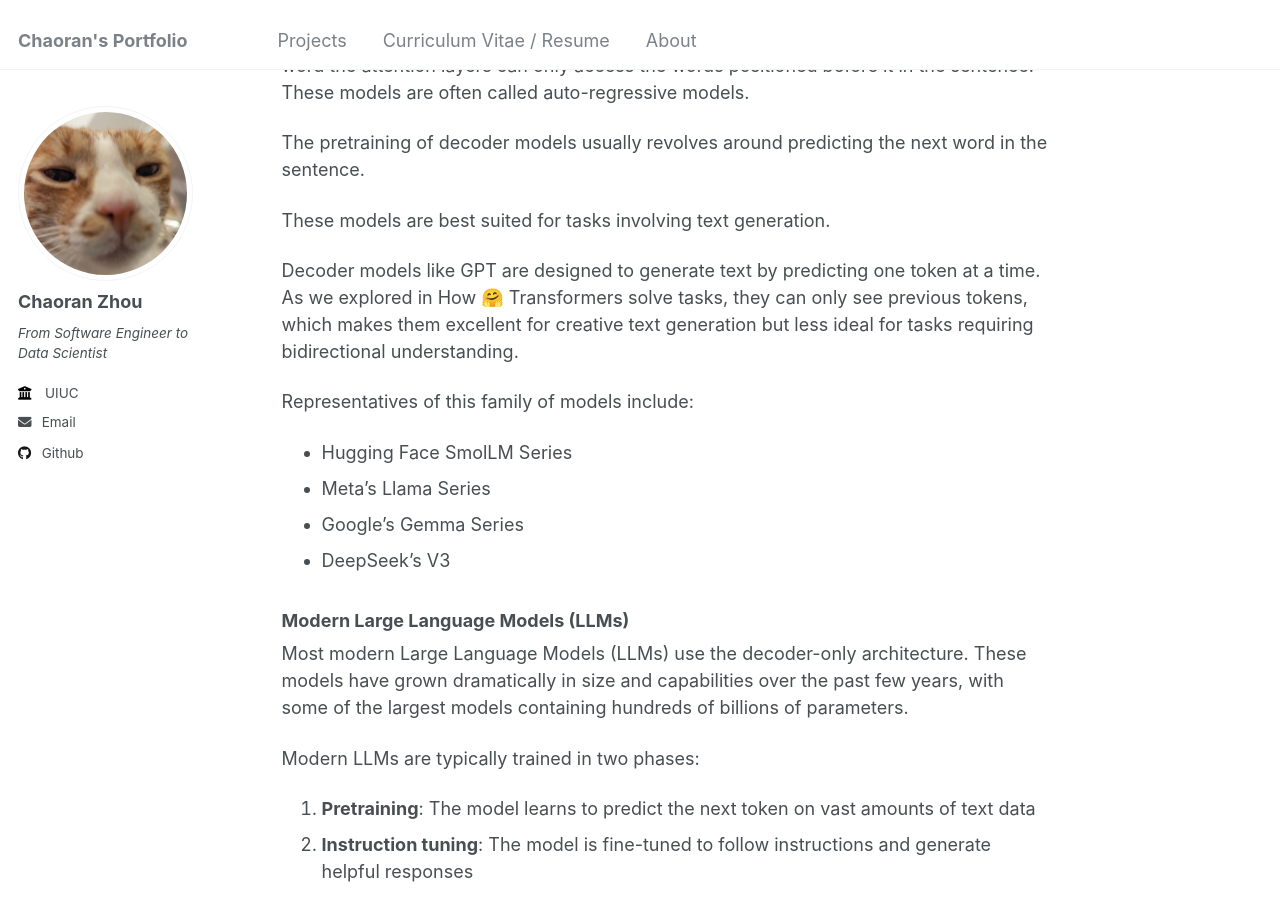
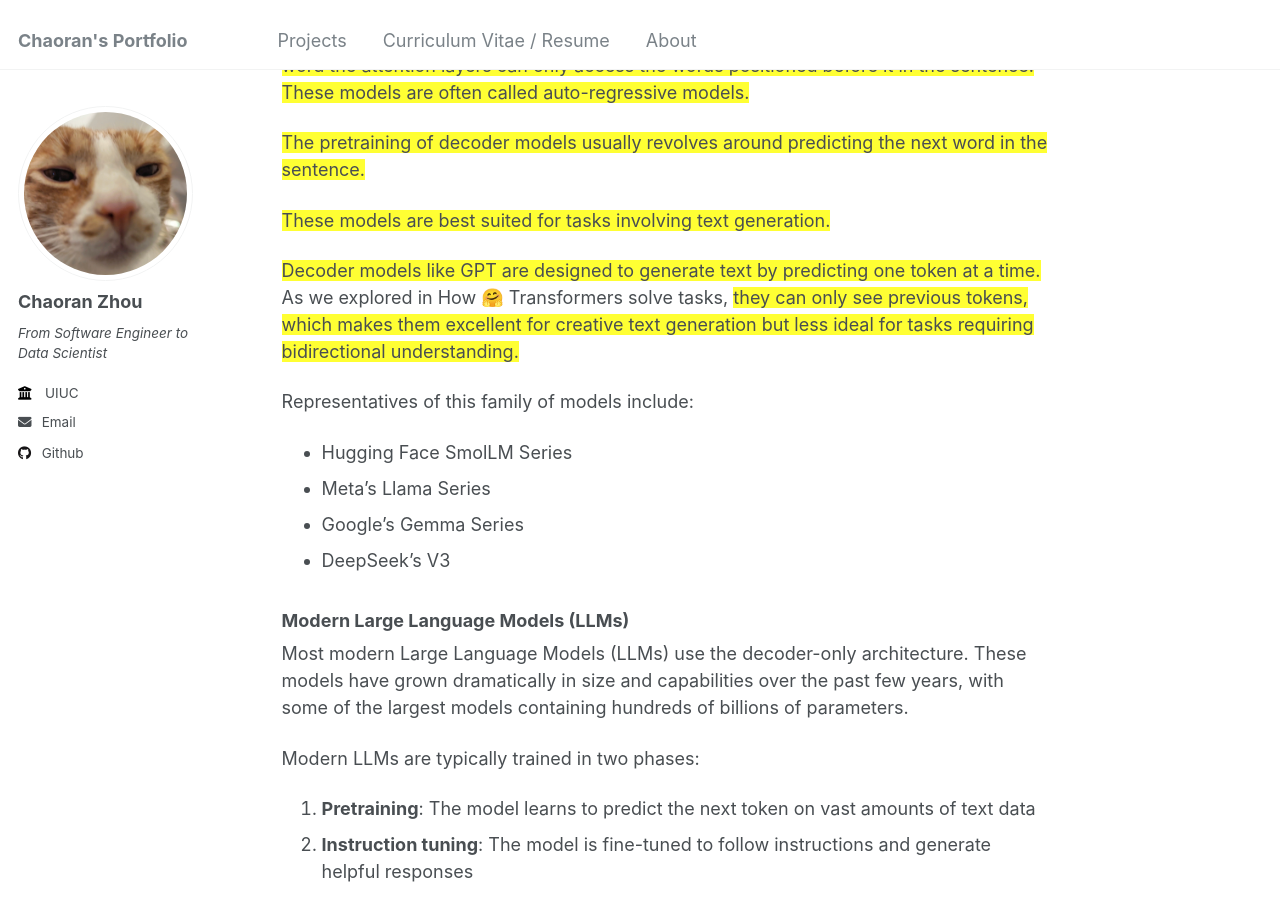
Before and after one commit to ranranrunforit/ranranrunforit.github.io, a Jekyll site: the page built from _projects/project-15.md, in a window 1280 px wide and 900 px high, scrolled down 28221 px. Built offline with Jekyll 4.4.1, drawn with Linux system fonts in a browser that asks for light colours.

Commit message:
Update project-15.md

```diff
--- a/_projects/project-15.md
+++ b/_projects/project-15.md
@@ -657,13 +657,13 @@ Representatives of this family of models include:
 
 ### Decoder models
 
-Decoder models use only the decoder of a Transformer model. At each stage, for a given word the attention layers can only access the words positioned before it in the sentence. These models are often called auto-regressive models.
+<span style="background-color: #FFFF33;">Decoder models use only the decoder of a Transformer model. At each stage, for a given word the attention layers can only access the words positioned before it in the sentence. These models are often called auto-regressive models.</span>
 
-The pretraining of decoder models usually revolves around predicting the next word in the sentence.
+<span style="background-color: #FFFF33;">The pretraining of decoder models usually revolves around predicting the next word in the sentence.</span>
 
-These models are best suited for tasks involving text generation.
+<span style="background-color: #FFFF33;">These models are best suited for tasks involving text generation.</span>
 
-Decoder models like GPT are designed to generate text by predicting one token at a time. As we explored in How 🤗 Transformers solve tasks, they can only see previous tokens, which makes them excellent for creative text generation but less ideal for tasks requiring bidirectional understanding.
+<span style="background-color: #FFFF33;">Decoder models like GPT are designed to generate text by predicting one token at a time.</span> As we explored in How 🤗 Transformers solve tasks, <span style="background-color: #FFFF33;">they can only see previous tokens, which makes them excellent for creative text generation but less ideal for tasks requiring bidirectional understanding.</span>
 
 Representatives of this family of models include:
 
```
